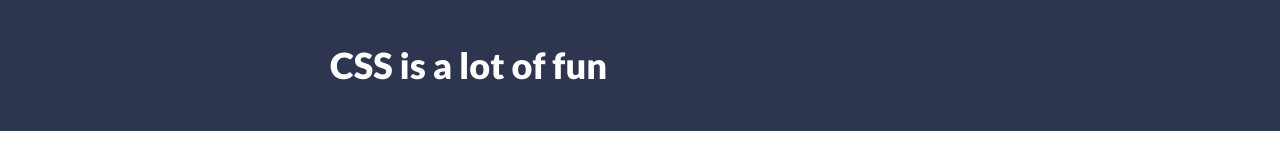
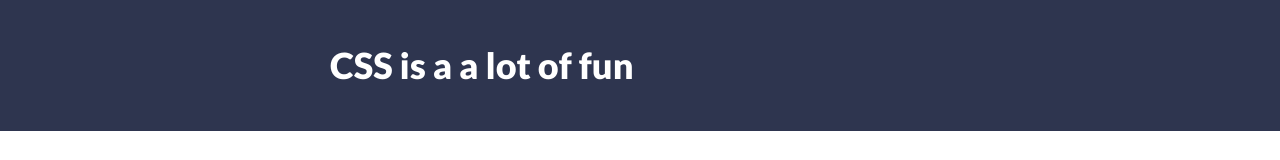
Before and after one commit to Richard105247908/fun-css, a website built with Vite: page index.html in a window 1280 px wide. Shown: the top 160 px of the page. Built offline with nearby package versions, Linux system fonts and the light colour scheme.

Commit message:
completed

```diff
--- a/index.html
+++ b/index.html
@@ -13,7 +13,7 @@
         <!-- Add div class -->
          <div class="container">
 
-        <h1>CSS is a lot of fun</h1>
+        <h1>CSS is a a lot of fun</h1>
         </div>
     </header>
 
```
